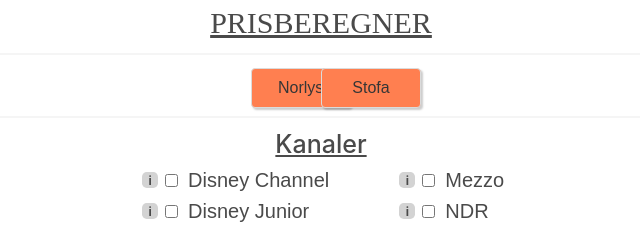
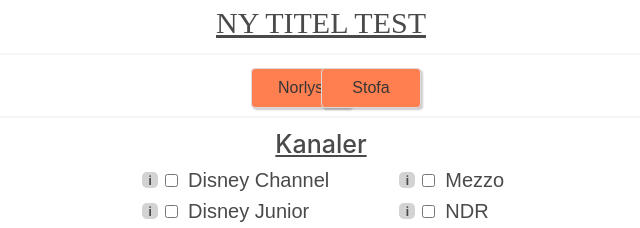
Before and after one commit to CWJNor/Prisberegner, a plain HTML site: page index.html in a window 1280 px wide. Shown: the top 228 px of the page, 319-959 px from the left. Drawn offline with nearby package versions, Linux system fonts and the light colour scheme; some packages are replaced by stand-ins of ours; a script that the page names is missing.

Commit message:
Update index.html

```diff
--- a/index.html
+++ b/index.html
@@ -10,7 +10,7 @@
     <body>
         <div id="main">
         <h1 id="overskrift">
-        Prisberegner
+        Ny titel test
         <h1>
         <hr>
         <div id="drop" class="dropdown is-hoverable">
```
